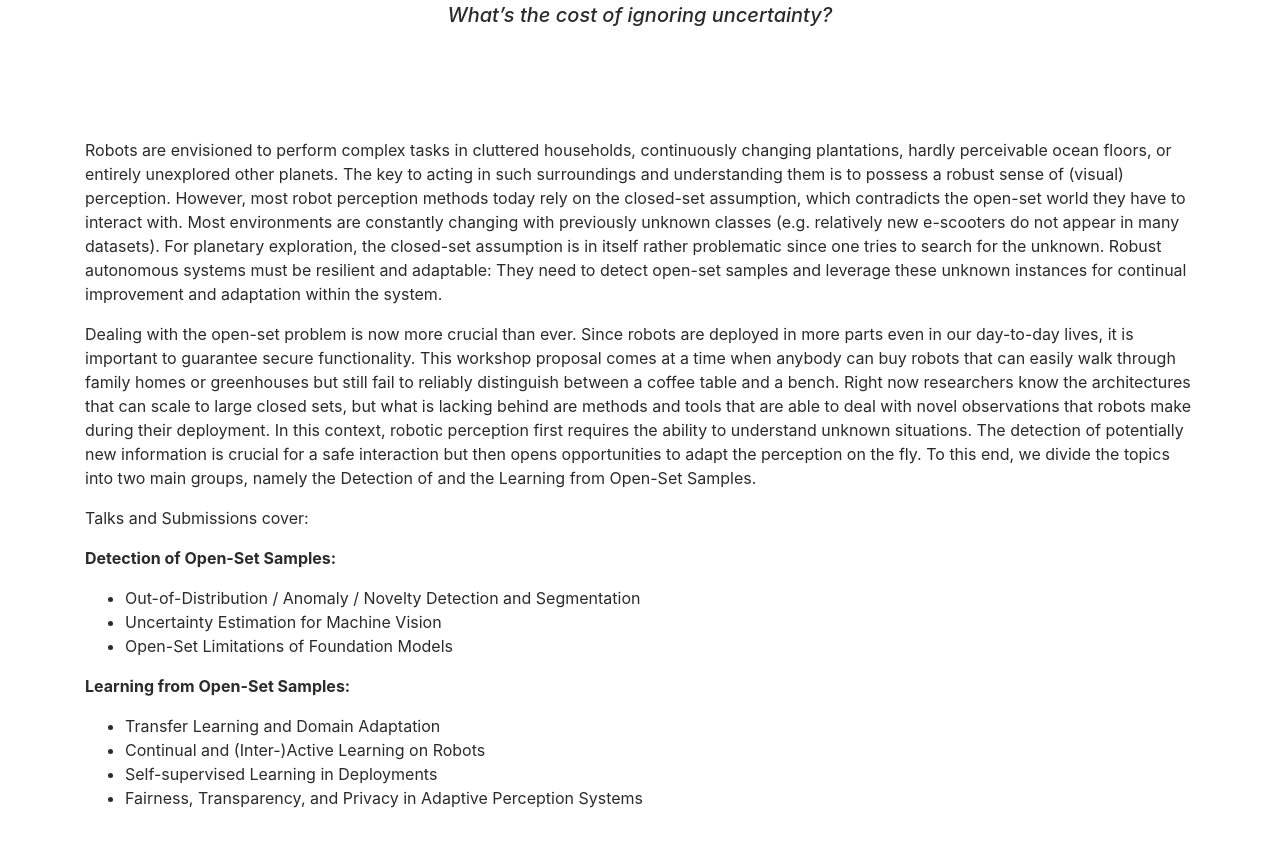
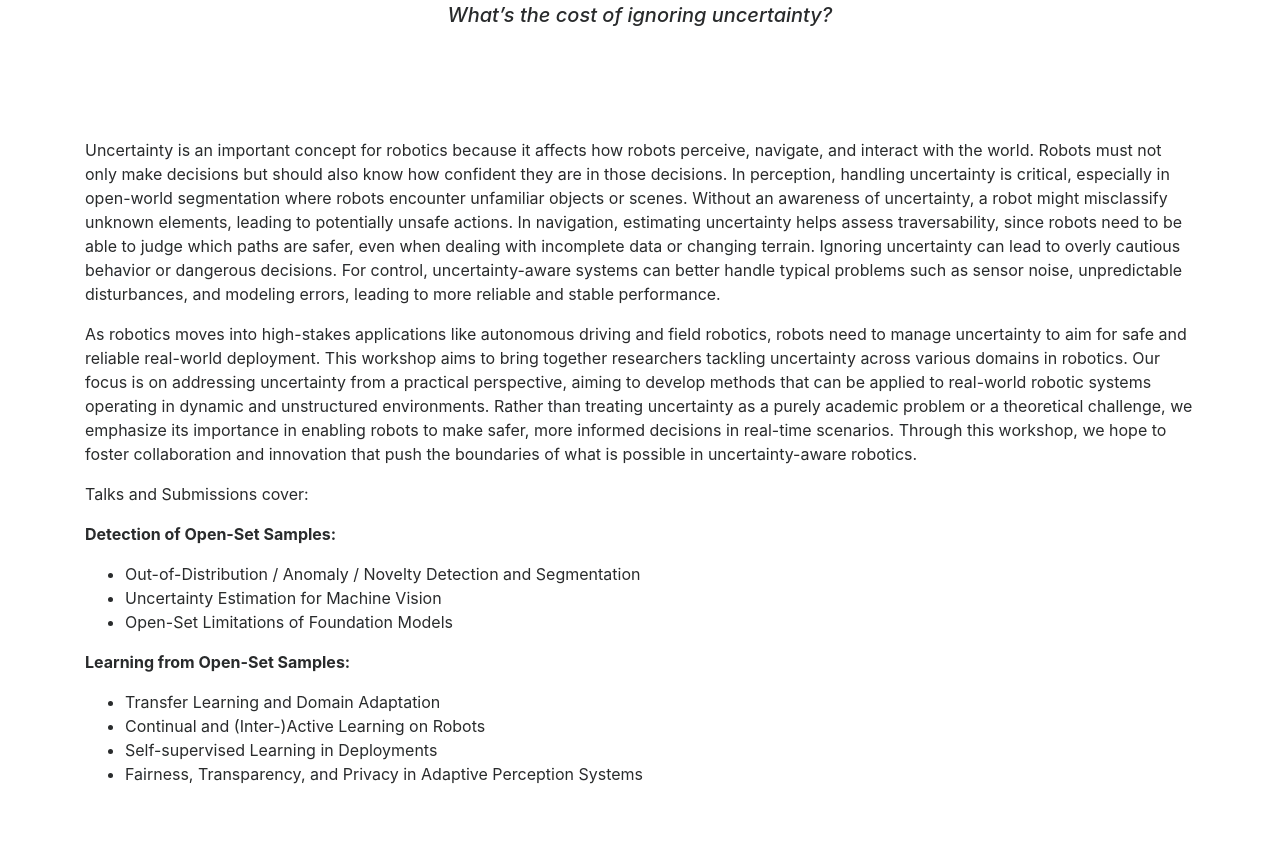
Before and after one commit to uncertainty-in-robotics/uncertainty-in-robotics.github.io, a plain HTML site: page index.html in a window 1280 px wide. Shown: the part 1540-2386 px from the top of the page. Drawn offline with Linux system fonts and the light colour scheme.

Commit message:
abstract

```diff
--- a/index.html
+++ b/index.html
@@ -98,24 +98,26 @@
         <h5 class="text-center font-italic mb-5">What’s the cost of ignoring uncertainty?</h5>
     </div>
     <div class="container my-5 py-2">
-        <p>Robots are envisioned to perform complex tasks in cluttered households, continuously changing plantations,
-            hardly perceivable ocean floors, or entirely unexplored other planets. The key to acting in such
-            surroundings and understanding them is to possess a robust sense of (visual) perception. However, most robot
-            perception methods today rely on the closed-set assumption, which contradicts the open-set world they have
-            to interact with. Most environments are constantly changing with previously unknown classes (e.g. relatively
-            new e-scooters do not appear in many datasets). For planetary exploration, the closed-set assumption is in
-            itself rather problematic since one tries to search for the unknown. Robust autonomous systems must be
-            resilient and adaptable: They need to detect open-set samples and leverage these unknown instances for
-            continual improvement and adaptation within the system.</p>
-        <p>Dealing with the open-set problem is now more crucial than ever. Since robots are deployed in more parts even
-            in our day-to-day lives, it is important to guarantee secure functionality. This workshop proposal comes at
-            a time when anybody can buy robots that can easily walk through family homes or greenhouses but still fail
-            to reliably distinguish between a coffee table and a bench. Right now researchers know the architectures
-            that can scale to large closed sets, but what is lacking behind are methods and tools that are able to deal
-            with novel observations that robots make during their deployment. In this context, robotic perception first
-            requires the ability to understand unknown situations. The detection of potentially new information is
-            crucial for a safe interaction but then opens opportunities to adapt the perception on the fly. To this end,
-            we divide the topics into two main groups, namely the Detection of and the Learning from Open-Set Samples.
+        <p>Uncertainty is an important concept for robotics because it affects how robots perceive, navigate, and
+            interact with the world. Robots must not only make decisions but should also know how confident they are in
+            those decisions. In perception, handling uncertainty is critical, especially in open-world segmentation
+            where robots encounter unfamiliar objects or scenes. Without an awareness of uncertainty, a robot might
+            misclassify unknown elements, leading to potentially unsafe actions. In navigation, estimating uncertainty
+            helps assess traversability, since robots need to be able to judge which paths are safer, even when dealing
+            with incomplete data or changing terrain. Ignoring uncertainty can lead to overly cautious behavior or
+            dangerous decisions. For control, uncertainty-aware systems can better handle typical problems such as
+            sensor noise, unpredictable disturbances, and modeling errors, leading to more reliable and stable
+            performance.
+        </p>
+        <p>As robotics moves into high-stakes applications like autonomous driving and field robotics, robots need to
+            manage uncertainty to aim for safe and reliable real-world deployment.
+            This workshop aims to bring together researchers tackling uncertainty across various domains in robotics.
+            Our focus is on addressing uncertainty from a practical perspective, aiming to develop methods that can be
+            applied to real-world robotic systems operating in dynamic and unstructured environments. Rather than
+            treating uncertainty as a purely academic problem or a theoretical challenge, we emphasize its importance in
+            enabling robots to make safer, more informed decisions in real-time scenarios. Through this workshop, we
+            hope to foster collaboration and innovation that push the boundaries of what is possible in
+            uncertainty-aware robotics.
         </p>
         <p>Talks and Submissions cover:</p>
         <p><strong>Detection of Open-Set Samples:</strong></p>
```
